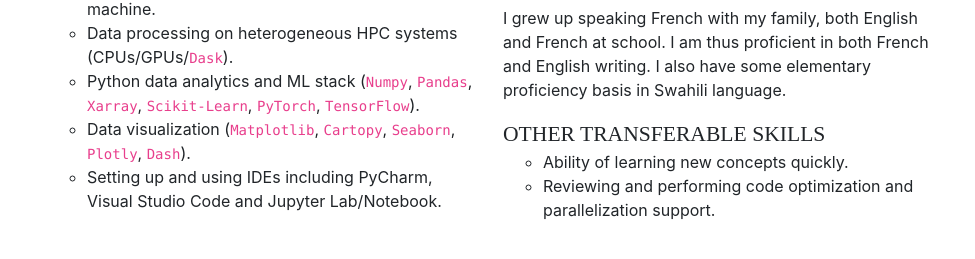
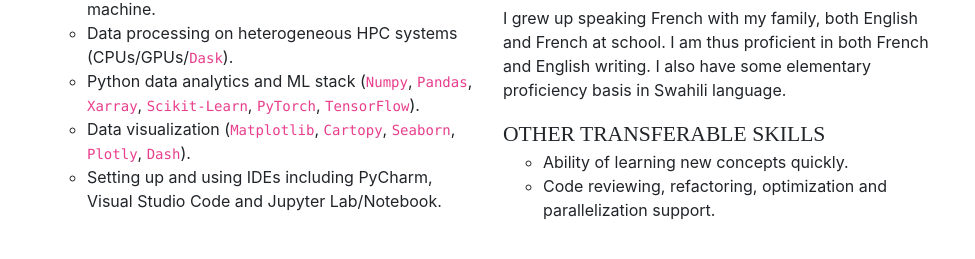
Before and after one commit to Djeutsch/ldjeutchouang, a website with bundled scripts: page index.html in a window 1280 px wide. Shown: the part 5491-5750 px from the top of the page, without its empty margins (288-1263 px from the left). Built offline with nearby package versions, Linux system fonts and the light colour scheme; files whose address does not match are found by name; a web font is replaced by a local one.

Commit message:
Update my skillset

```diff
--- a/index.html
+++ b/index.html
@@ -567,7 +567,7 @@
                 <div class="subheading">Other transferable skills</div>
                 <ul class="a">
                   <li>Ability of learning new concepts quickly.</li>
-                  <li>Reviewing and performing code optimization and parallelization support.</li>
+                  <li>Code reviewing, refactoring, optimization and parallelization support.</li>
                 </li>
                 </ul>
               </div>
```
